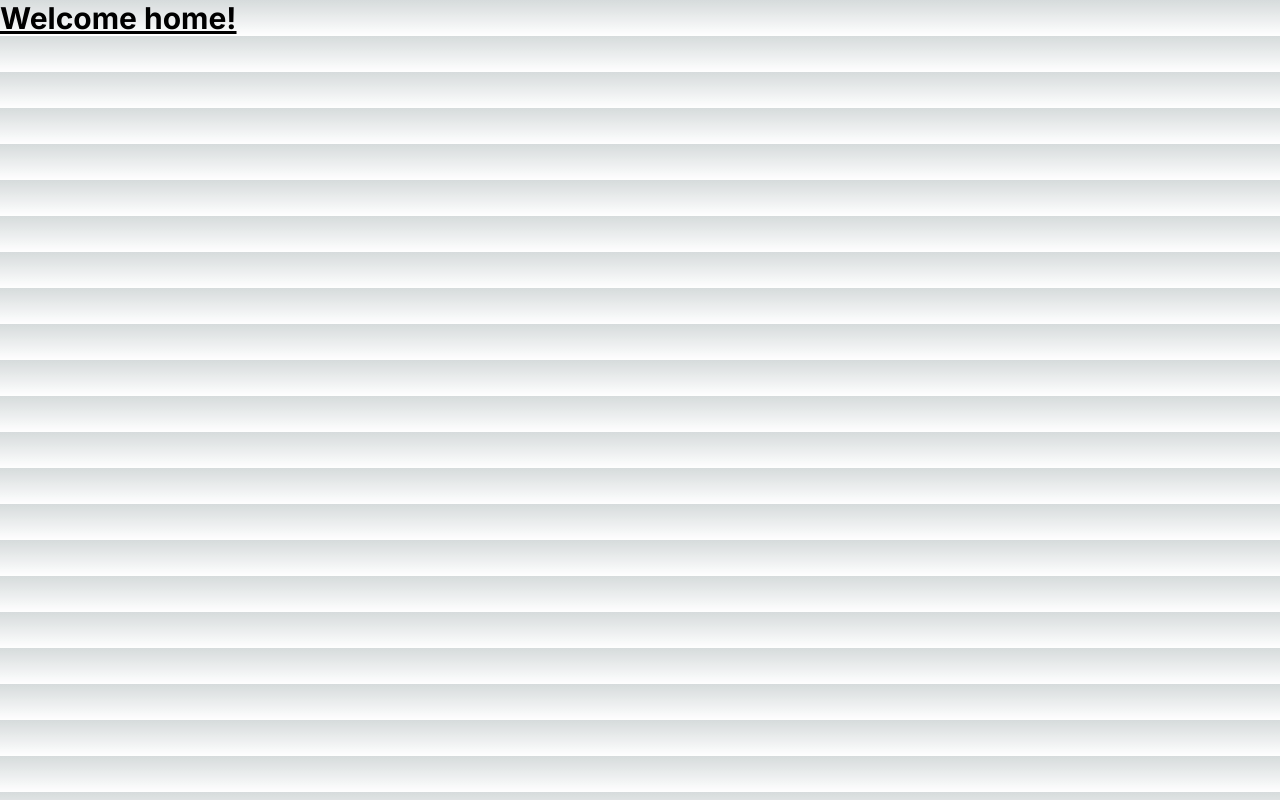
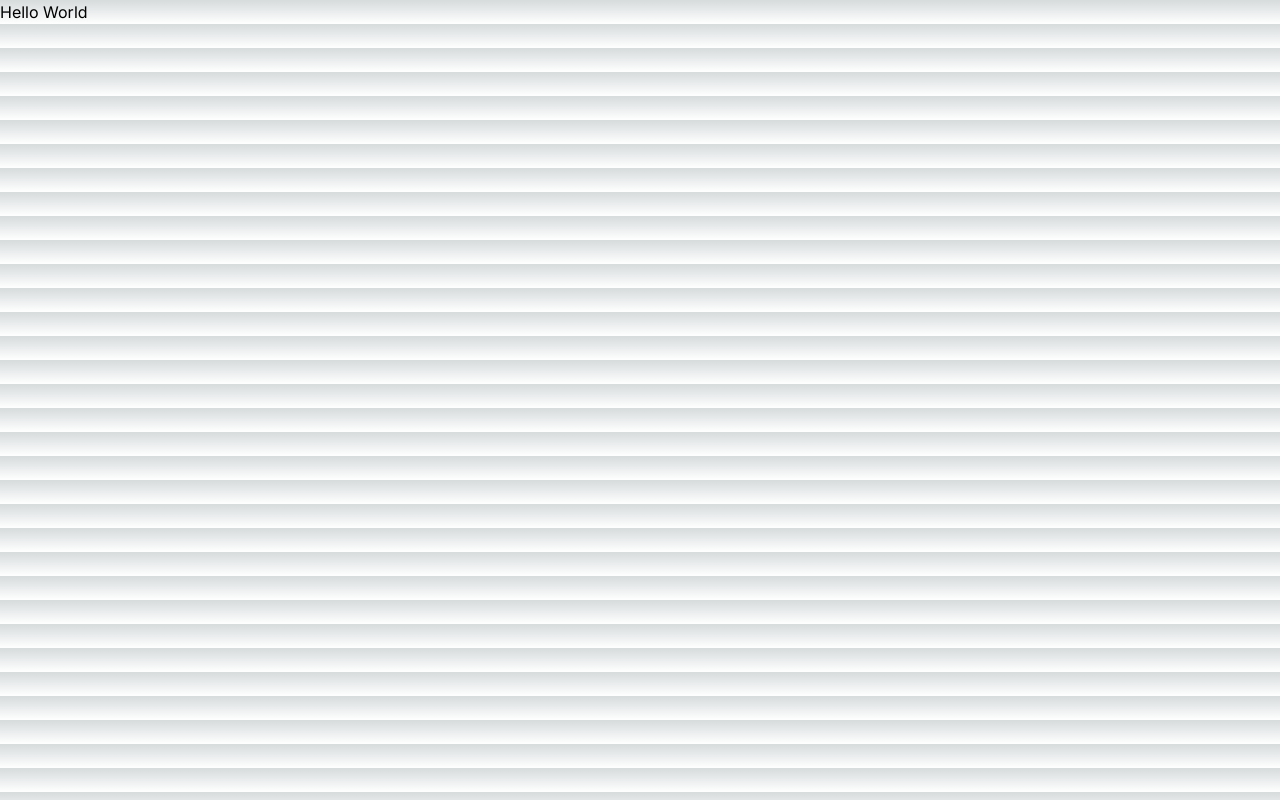
Before and after one commit to PhilaNgcamu/learn-nextjs, a Next.js app: page / in a window 1280 px wide. Built offline with nearby package versions, Linux system fonts and the light colour scheme.

Commit message:
Modification

```diff
--- /dev/null
+++ b/src/app/about/page.js
@@ -0,0 +1,7 @@
+import React from "react";
+
+const About = () => {
+  return <div>About me!</div>;
+};
+
+export default About;
--- a/src/app/page.js
+++ b/src/app/page.js
@@ -1,3 +1,5 @@
-export default function Home() {
-  return <h1 className="text-3xl font-bold underline">Welcome home!</h1>;
-}
+const Home = () => {
+  return <div>Hello World</div>;
+};
+
+export default Home;
```
